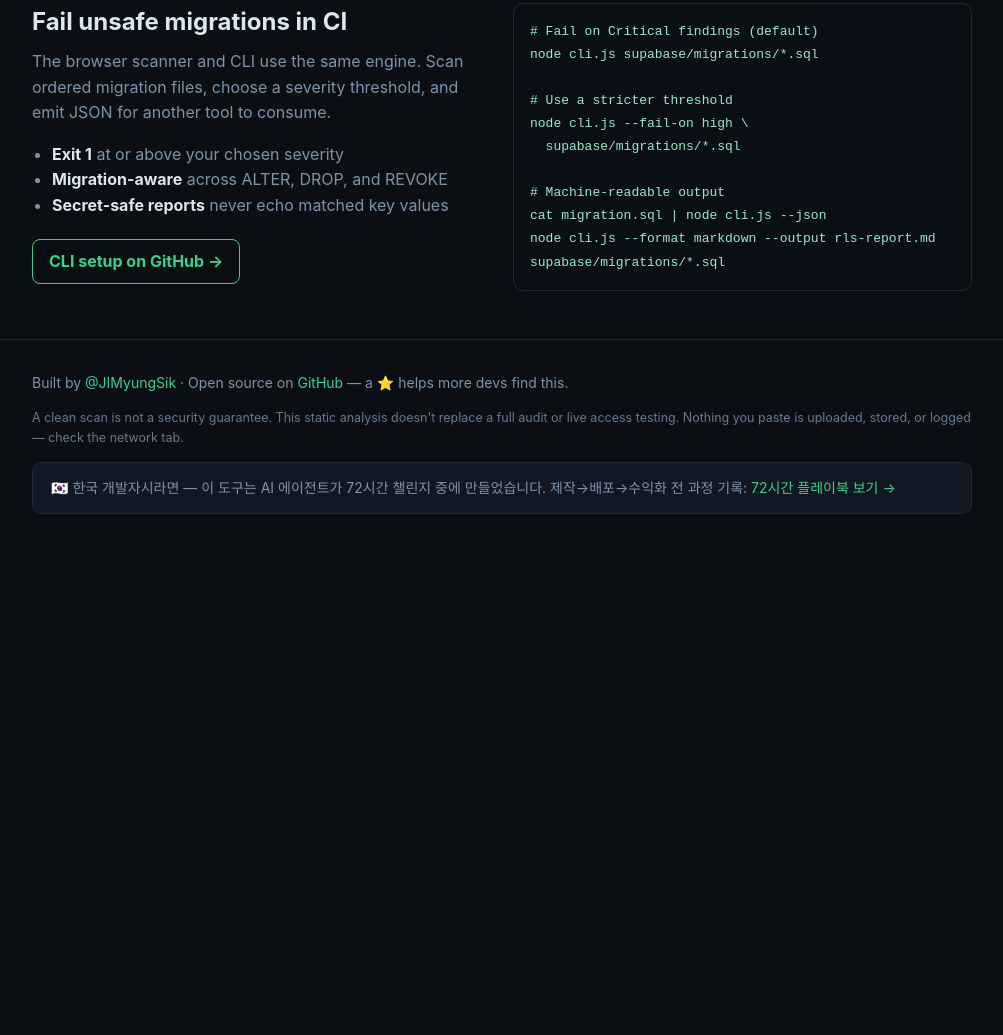
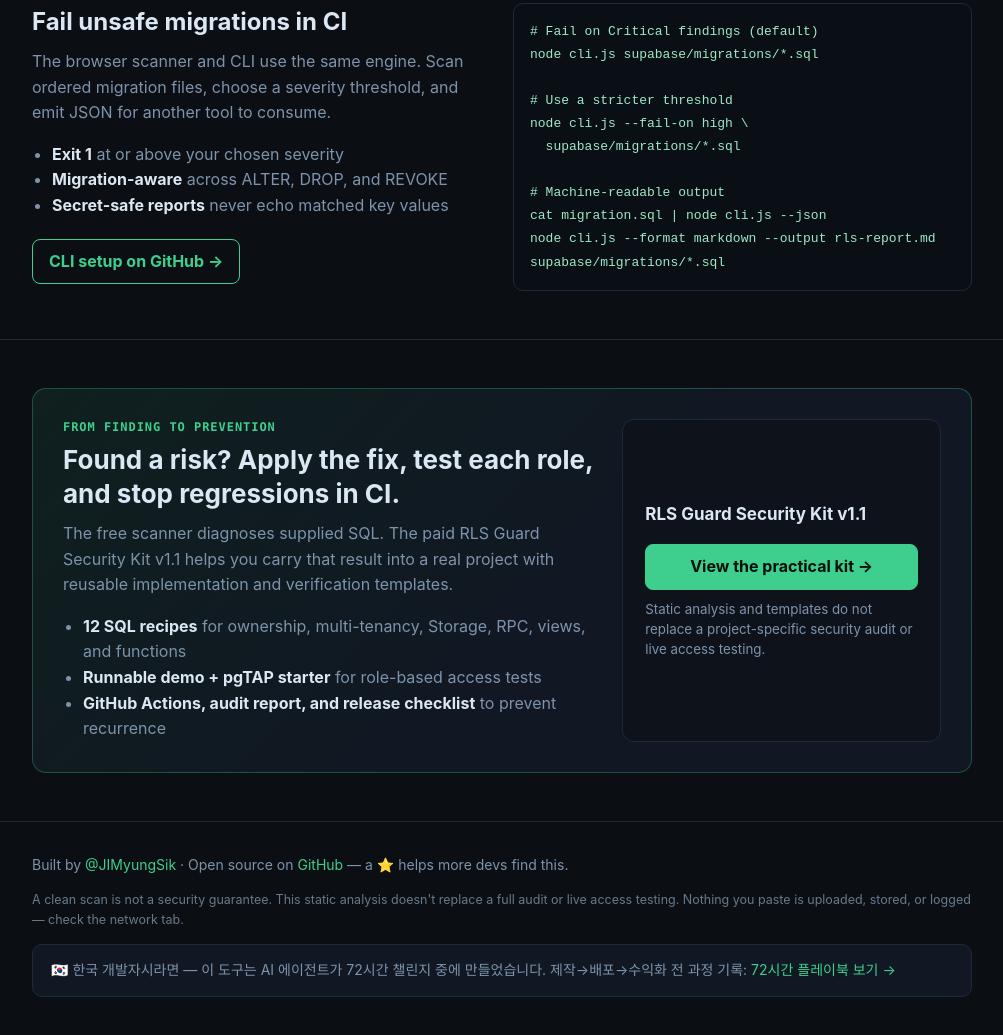
Before and after one commit to JIMyungSik/rls-guard, a website: page index.html in a window 1280 px wide. Shown: the part 1658-2693 px from the top of the page, without its empty margins (138-1141 px from the left). Before the commit the page ends 2220 px from the top, so only its background shows below. Drawn offline with Linux system fonts and the light colour scheme.

Commit message:
Improve paid kit conversion flow

```diff
--- a/index.html
+++ b/index.html
@@ -88,10 +88,33 @@
   .ci-points strong { color: var(--text); }
   .secondary-btn { display: inline-block; border: 1px solid var(--accent); color: var(--accent); padding: 9px 16px; border-radius: 8px; font-weight: 650; }
   .secondary-btn:hover { background: rgba(62,207,142,.08); }
+  .kit-section { padding: 48px 0; border-top: 1px solid var(--border); }
+  .kit-card { display: grid; grid-template-columns: 1.25fr .75fr; gap: 28px; padding: 30px; border: 1px solid rgba(62,207,142,.3); border-radius: 14px; background: linear-gradient(135deg, rgba(62,207,142,.09), var(--panel) 55%); }
+  .eyebrow { color: var(--accent); font: 700 12px/1.4 var(--mono); letter-spacing: .08em; text-transform: uppercase; }
+  .kit-card h2 { margin-top: 8px; font-size: 26px; line-height: 1.3; }
+  .kit-card p { margin-top: 10px; color: var(--muted); }
+  .kit-list { margin-top: 16px; padding-left: 20px; color: var(--muted); }
+  .kit-list strong { color: var(--text); }
+  .kit-action { display: flex; flex-direction: column; justify-content: center; align-items: flex-start; padding: 22px; border: 1px solid var(--border); border-radius: 12px; background: rgba(11,15,20,.55); }
+  .kit-action strong { font-size: 17px; }
+  .kit-action .secondary-btn { margin-top: 16px; width: 100%; text-align: center; background: var(--accent); color: #04110a; }
+  .kit-action small { display: block; margin-top: 10px; color: var(--muted); line-height: 1.5; }
   footer { border-top: 1px solid var(--border); padding: 32px 0 48px; color: var(--muted); font-size: 14px; }
   footer .kr { margin-top: 14px; padding: 14px 18px; background: var(--panel); border: 1px solid var(--border); border-radius: 10px; }
   .disclaimer { font-size: 12.5px; margin-top: 14px; opacity: .8; }
-  @media (max-width: 700px) { .scorecard { gap: 14px; } .ci-grid { grid-template-columns: 1fr; } }
+  @media (max-width: 700px) {
+    header .wrap { align-items: flex-start !important; gap: 14px; }
+    nav { gap: 10px; flex-wrap: wrap; justify-content: flex-end; }
+    nav > a { display: none; }
+    .hero { padding-top: 40px; }
+    .editor-bar, .actions { align-items: flex-start; flex-direction: column; }
+    .samples { display: flex; gap: 6px; flex-wrap: wrap; }
+    .samples button { margin-left: 0; }
+    .scan-btn { width: 100%; }
+    .scorecard { gap: 14px; }
+    .ci-grid, .kit-card { grid-template-columns: 1fr; }
+    .kit-card { padding: 22px; }
+  }
 </style>
 </head>
 <body>
@@ -131,7 +154,7 @@
     </div>
   </div>
 
-  <div id="results"></div>
+  <div id="results" aria-live="polite"></div>
 </main>
 
 <section class="rules-section" id="rules">
@@ -186,6 +209,28 @@
   </div>
 </section>
 
+<section class="kit-section" id="kit">
+  <div class="wrap">
+    <div class="kit-card">
+      <div>
+        <div class="eyebrow" data-i18n="kitEyebrow">From finding to prevention</div>
+        <h2 data-i18n="kitTitle">Found a risk? Apply the fix, test each role, and stop regressions in CI.</h2>
+        <p data-i18n="kitDescription">The free scanner diagnoses supplied SQL. The paid RLS Guard Security Kit v1.1 helps you carry that result into a real project with reusable implementation and verification templates.</p>
+        <ul class="kit-list">
+          <li data-i18n-html="kitPoint1"><strong>12 SQL recipes</strong> for ownership, multi-tenancy, Storage, RPC, views, and functions</li>
+          <li data-i18n-html="kitPoint2"><strong>Runnable demo + pgTAP starter</strong> for role-based access tests</li>
+          <li data-i18n-html="kitPoint3"><strong>GitHub Actions, audit report, and release checklist</strong> to prevent recurrence</li>
+        </ul>
+      </div>
+      <aside class="kit-action">
+        <strong data-i18n="kitActionTitle">RLS Guard Security Kit v1.1</strong>
+        <a class="secondary-btn" href="https://www.latpeed.com/products/8kJtX" target="_blank" rel="noopener" data-i18n="kitCta">View the practical kit →</a>
+        <small data-i18n="kitLimit">Static analysis and templates do not replace a project-specific security audit or live access testing.</small>
+      </aside>
+    </div>
+  </div>
+</section>
+
 <footer>
   <div class="wrap">
     <div data-i18n-html="footerBuilt">Built by <a href="https://github.com/JIMyungSik" target="_blank" rel="noopener">@JIMyungSik</a> · Open source on <a href="https://github.com/JIMyungSik/rls-guard" target="_blank" rel="noopener">GitHub</a> — a ⭐ helps more devs find this.</div>
@@ -208,6 +253,10 @@
     ciTitle: 'Fail unsafe migrations in CI', ciDescription: 'The browser scanner and CLI use the same engine. Scan ordered migration files, choose a severity threshold, and emit JSON for another tool to consume.',
     ciPoint1: '<strong>Exit 1</strong> at or above your chosen severity', ciPoint2: '<strong>Migration-aware</strong> across ALTER, DROP, and REVOKE', ciPoint3: '<strong>Secret-safe reports</strong> never echo matched key values',
     cliSetup: 'CLI setup on GitHub →', footerBuilt: 'Built by <a href="https://github.com/JIMyungSik" target="_blank" rel="noopener">@JIMyungSik</a> · Open source on <a href="https://github.com/JIMyungSik/rls-guard" target="_blank" rel="noopener">GitHub</a> — a ⭐ helps more devs find this.',
+    kitEyebrow: 'From finding to prevention', kitTitle: 'Found a risk? Apply the fix, test each role, and stop regressions in CI.',
+    kitDescription: 'The free scanner diagnoses supplied SQL. The paid RLS Guard Security Kit v1.1 helps you carry that result into a real project with reusable implementation and verification templates.',
+    kitPoint1: '<strong>12 SQL recipes</strong> for ownership, multi-tenancy, Storage, RPC, views, and functions', kitPoint2: '<strong>Runnable demo + pgTAP starter</strong> for role-based access tests', kitPoint3: '<strong>GitHub Actions, audit report, and release checklist</strong> to prevent recurrence',
+    kitActionTitle: 'RLS Guard Security Kit v1.1', kitCta: 'View the practical kit →', kitLimit: 'Static analysis and templates do not replace a project-specific security audit or live access testing.',
     disclaimer: "A clean scan is not a security guarantee. This static analysis doesn't replace a full audit or live access testing. Nothing you paste is uploaded, stored, or logged — check the network tab.",
     playbook: '🇰🇷 한국 개발자시라면 — 이 도구는 AI 에이전트가 72시간 챌린지 중에 만들었습니다. 제작→배포→수익화 전 과정 기록: <a href="https://ai-72h-playbook.vercel.app">72시간 플레이북 보기 →</a>',
     placeholder: 'create table public.orders ( ... );\nalter table public.orders enable row level security;\ncreate policy ...',
@@ -225,6 +274,10 @@
     ciTitle: '안전하지 않은 마이그레이션을 CI에서 차단', ciDescription: '웹 스캐너와 CLI는 같은 엔진을 사용합니다. 순서대로 마이그레이션 파일을 검사하고, 실패 기준 심각도를 정하고, 다른 도구가 읽을 JSON을 생성할 수 있습니다.',
     ciPoint1: '선택한 심각도 이상이면 <strong>종료 코드 1</strong>', ciPoint2: 'ALTER, DROP, REVOKE를 추적하는 <strong>마이그레이션 인식</strong>', ciPoint3: '발견된 키 값을 노출하지 않는 <strong>비밀정보 안전 보고서</strong>',
     cliSetup: 'GitHub에서 CLI 설정 보기 →', footerBuilt: '<a href="https://github.com/JIMyungSik" target="_blank" rel="noopener">@JIMyungSik</a> 제작 · <a href="https://github.com/JIMyungSik/rls-guard" target="_blank" rel="noopener">GitHub</a> 오픈소스 — ⭐로 더 많은 개발자에게 알려주세요.',
+    kitEyebrow: '진단에서 재발 방지까지', kitTitle: '위험을 발견했다면, 수정하고 역할별로 테스트한 뒤 CI에서 재발을 막으세요.',
+    kitDescription: '무료 스캐너는 제공된 SQL을 진단합니다. 유료 RLS Guard 실전 보안 킷 v1.1은 그 결과를 실제 프로젝트의 구현과 검증으로 이어갈 수 있는 재사용 템플릿을 제공합니다.',
+    kitPoint1: '<strong>SQL 처방전 12종</strong> — 소유권, 멀티테넌트, Storage, RPC, View, 함수', kitPoint2: '<strong>실행 데모 + pgTAP 스타터</strong> — 역할별 접근 테스트', kitPoint3: '<strong>GitHub Actions·감사 보고서·배포 체크리스트</strong> — 재발 방지',
+    kitActionTitle: 'RLS Guard 실전 보안 킷 v1.1', kitCta: '실전 보안 킷 상세 보기 →', kitLimit: '정적 분석과 템플릿은 프로젝트별 보안 감사나 실제 접근 테스트를 대신하지 않습니다.',
     disclaimer: '검사 통과가 보안을 보장하지는 않습니다. 정적 분석은 전체 보안 감사나 실제 접근 테스트를 대체하지 않습니다. 붙여 넣은 내용은 업로드·저장·기록되지 않습니다.',
     playbook: '🇰🇷 이 도구는 AI 에이전트와 함께 72시간 챌린지 중에 만들었습니다. 제작→배포→수익화 전 과정 기록: <a href="https://ai-72h-playbook.vercel.app">72시간 플레이북 보기 →</a>',
     placeholder: 'create table public.orders ( ... );\nalter table public.orders enable row level security;\ncreate policy ...',
```
